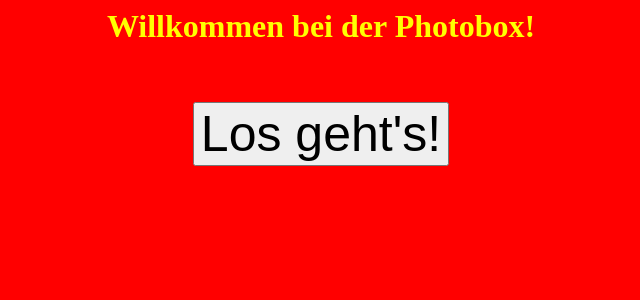
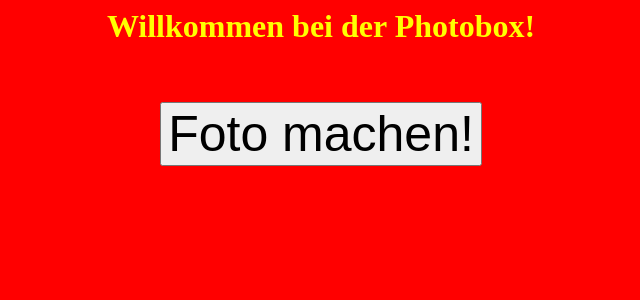
Before and after one commit to hschmidtchen/PhotoBooth, a Flask app: page / in a window 1280 px wide. Shown: the top 300 px of the page, without its empty margins (319-959 px from the left). Run offline with Flask 2, Linux system fonts and the light colour scheme.

Commit message:
string utf8

```diff
--- a/photobooth/static/style.css
+++ b/photobooth/static/style.css
@@ -4,8 +4,7 @@ body {
 }
 
 #images img {
-  width: 300px;
-  height: 200px;
+  width: 450px;
   float: left;
 }
 
--- a/photobooth/templates/index.html
+++ b/photobooth/templates/index.html
@@ -7,7 +7,7 @@
 <br>
 <br>
 <form action="{{ url_for('instructions') }}">
-	<div style="text-align: center"><input value="Los geht's!" type="submit"></input></div>
+	<div style="text-align: center"><input value="Foto machen!" type="submit"></input></div>
 </form>
 </body>
 </html>
--- a/photobooth/templates/photo_session.html
+++ b/photobooth/templates/photo_session.html
@@ -4,11 +4,13 @@
 </head>
 <body>
 <div style="text-align: center"><h1>Photo-Session</h1></div>
-<br>
+
+<!-- <br>
 Session: {{session_id}}
 <br>
 Photo: {{photo_id}}
 <br>
+-->
 
 <div id="images">
 {% for img in range(photo_id) %}
```
